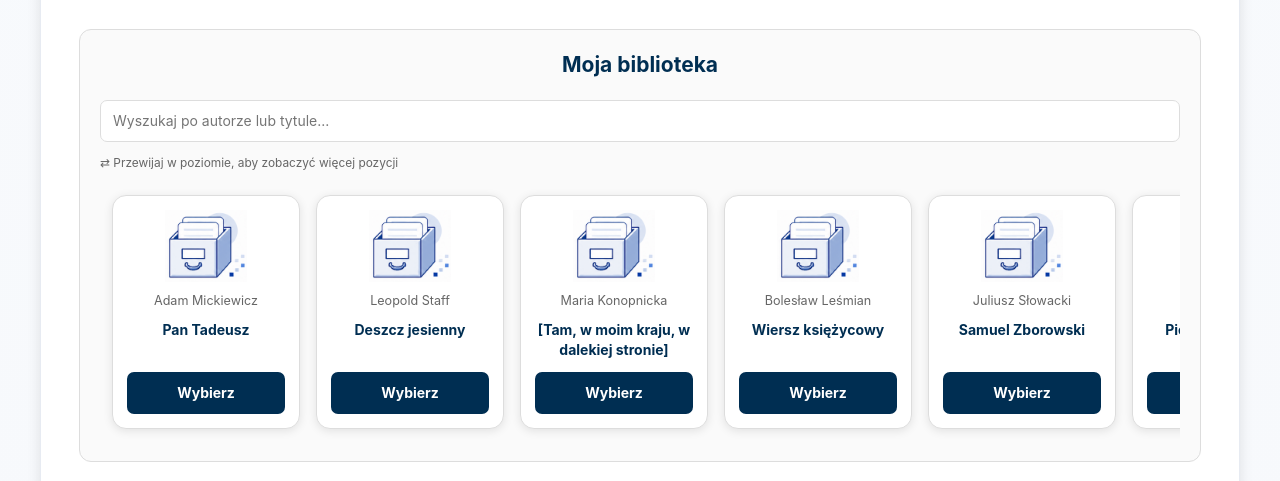
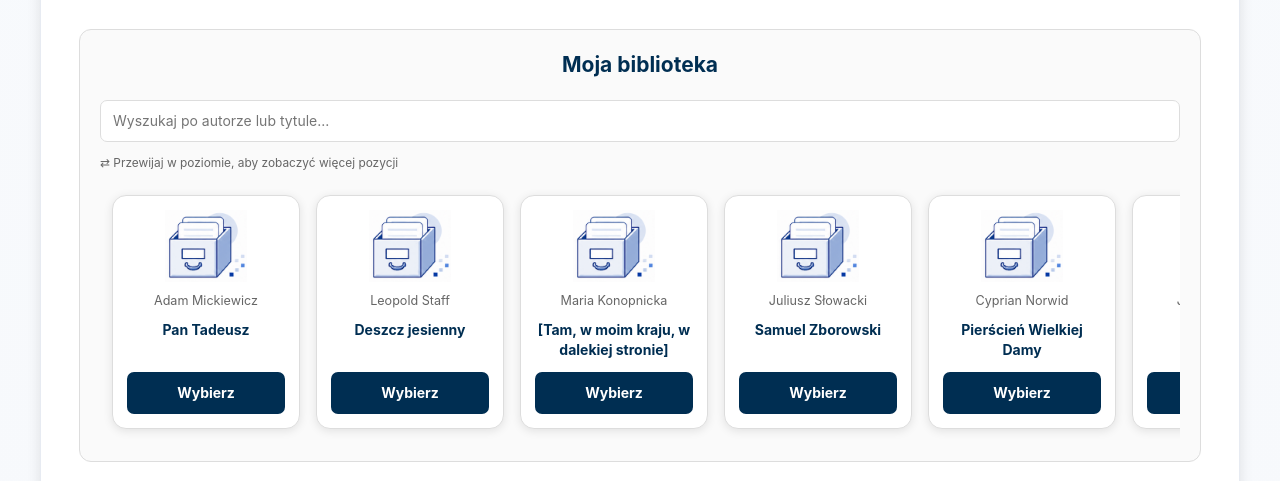
Before and after one commit to monwldsk/profil-foniczny-wersu, a plain HTML site: page index.html in a window 1280 px wide. Shown: the part 7334-7815 px from the top of the page. Drawn offline with nearby package versions, Linux system fonts and the light colour scheme.

Commit message:
feat: improve chart animation & add new items to library fix

```diff
--- a/index.html
+++ b/index.html
@@ -1575,7 +1575,6 @@
           ["Adam Mickiewicz", "Pan Tadeusz", "assets/biblioteka/mickiewicz-pan-tadeusz.txt"],
           ["Leopold Staff", "Deszcz jesienny", "assets/biblioteka/staff-deszcz-jesienny.txt"],
           ["Maria Konopnicka", "[Tam, w moim kraju, w dalekiej stronie]", "assets/biblioteka/konopnicka-tam-w-moim-kraju.txt"],
-          ["Bolesław Leśmian", "Wiersz księżycowy", "assets/biblioteka/lesmian-wiersz-ksiezycowy.txt"],
           ["Juliusz Słowacki", "Samuel Zborowski", "assets/biblioteka/slowacki-samuel-zborowski.txt"],
           ["Cyprian Norwid", "Pierścień Wielkiej Damy", "assets/biblioteka/norwid-pierscien-wielkiej-damy.txt"],
           ["Juliusz Słowacki", "Balladyna", "assets/biblioteka/slowacki-balladyna.txt"],
@@ -1592,7 +1591,8 @@
           ["Adam Mickiewicz", "IV cz. Dziadów", "assets/biblioteka/mickiewicz-dziady-iv.txt"],
           ["Adam Mickiewicz", "III cz. Dziadów", "assets/biblioteka/mickiewicz-dziady-iii.txt"],
           ["Adam Mickiewicz", "I cz. Dziadów", "assets/biblioteka/mickiewicz-widowisko-czesc-i.txt"],
-          ["Miron Białoszewski", "Sen", "assets/biblioteka/bialoszewski-sen.txt"]
+          ["Miron Białoszewski", "Sen", "assets/biblioteka/bialoszewski-sen.txt"],
+          ["Bolesław Leśmian", "Wiersz księżycowy", "assets/biblioteka/lesmian-wiersz-ksiezycowy.txt"]
         ]
       };
 
```
